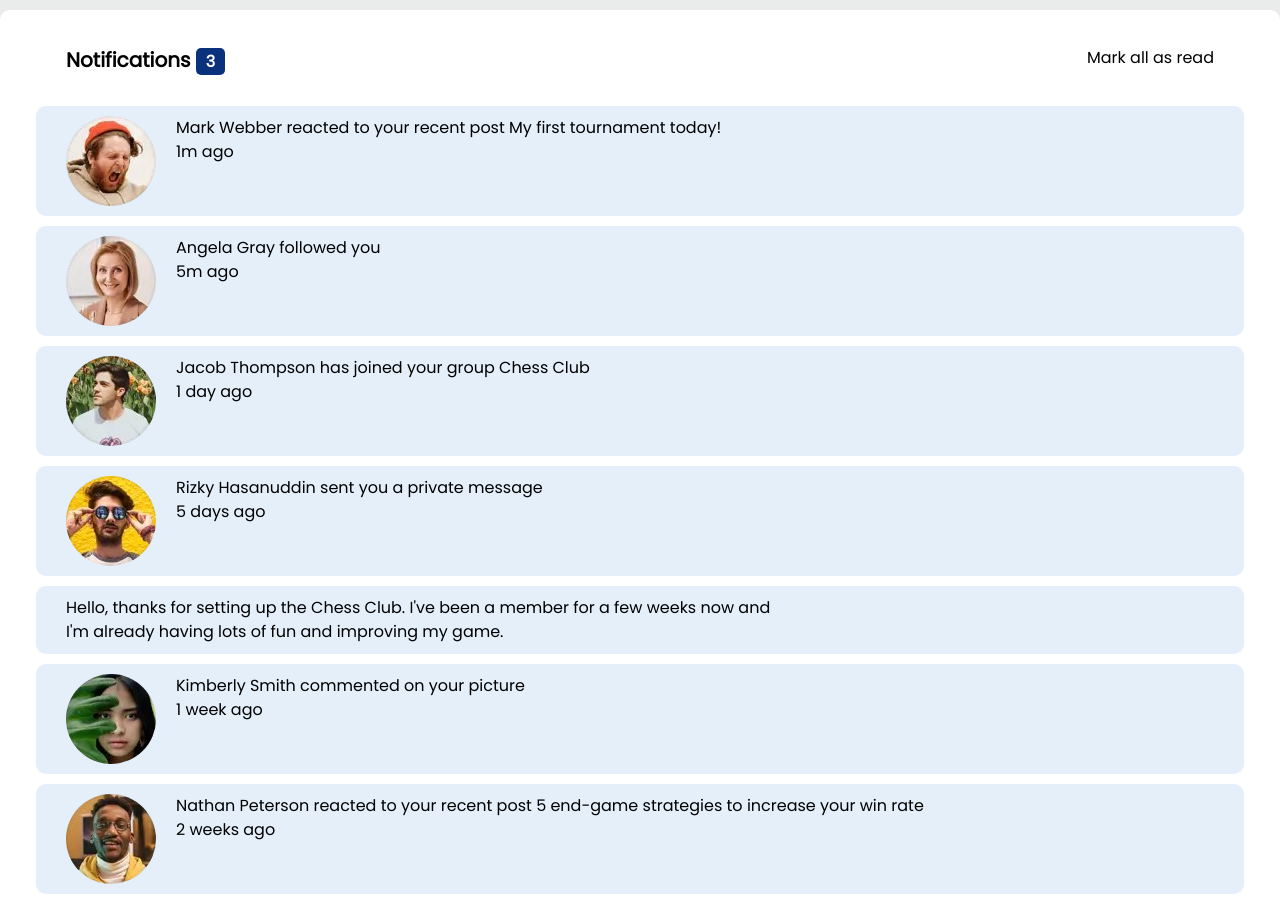
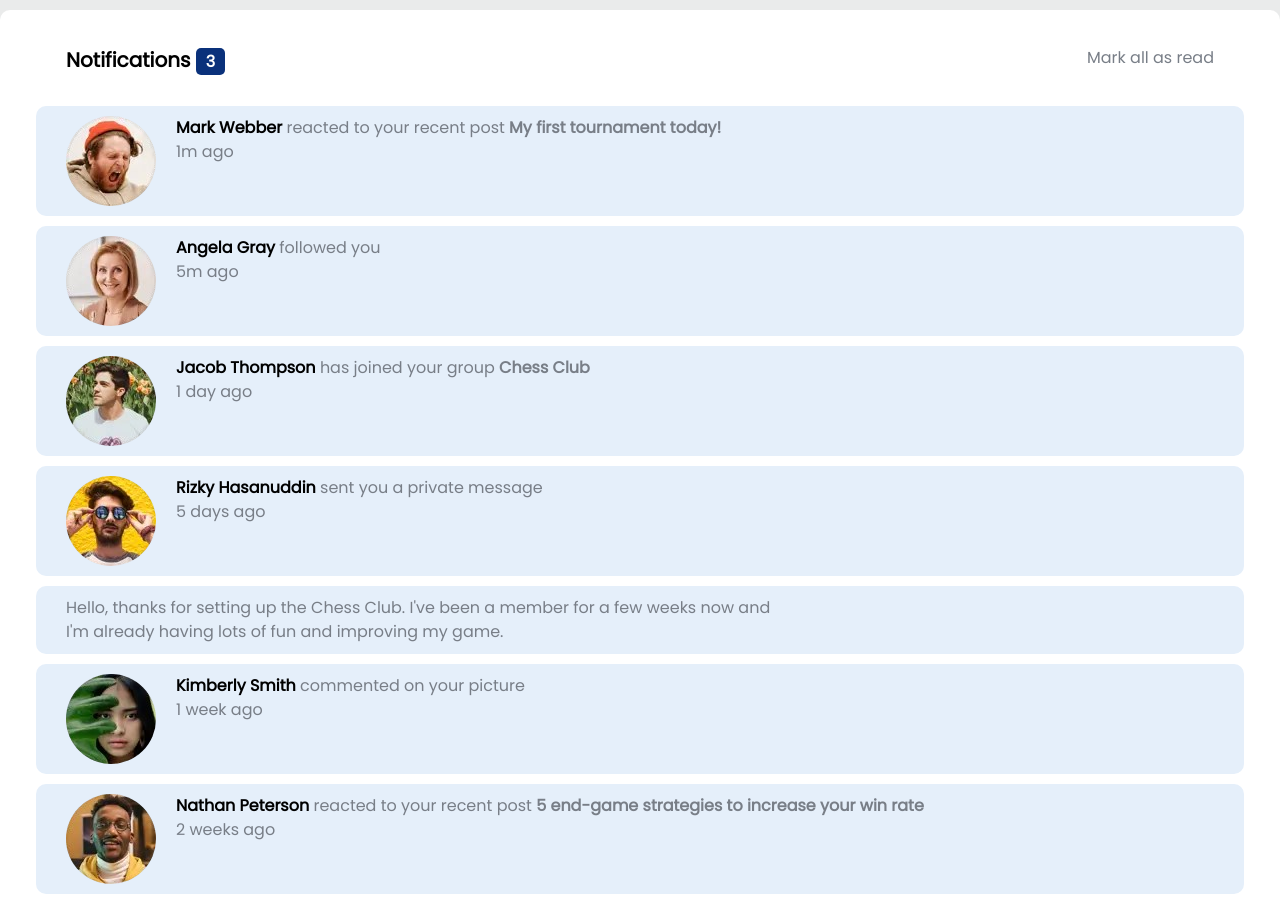
Before and after one commit to Padmasripriya/notifications-page, a React (Create React App) app: page / in a window 1280 px wide. Shown: the top 903 px of the page. Built offline with nearby package versions, Linux system fonts and the light colour scheme.

Commit message:
Highlighted names and added some tailwind css

```diff
--- a/src/App.css
+++ b/src/App.css
@@ -7,6 +7,7 @@
 body, p, span {
     font-family: var(--font-family);
     font-size: 16px;
+    color: hsl(217, 6%, 50%);
 }
 
 body {
--- a/src/modules/header.js
+++ b/src/modules/header.js
@@ -3,7 +3,7 @@ import React from 'react-dom';
 export function Header() {
     return(
         <div className="notifications-count flex gap-5 justify-between">
-                <p className="font-bold text-xl">Notifications <span class="count">3</span></p>
+                <p className="font-bold text-xl text-black">Notifications <span class="count">3</span></p>
                 <p>Mark all as read</p>
             </div>
     );
--- a/src/modules/notifications.js
+++ b/src/modules/notifications.js
@@ -7,7 +7,7 @@ export function Notifications() {
                <p className="flex">
                     <img src={require("../images/avatar-mark-webber.jpg")} className="" alt="image of mark webber"/>
                     <span className="ml-5">
-                         Mark Webber reacted to your recent post My first tournament today!
+                         <strong className="text-black">Mark Webber</strong> reacted to your recent post <strong className="hover:text-blue">My first tournament today!</strong>
                          <br />
                          1m ago
                     </span>
@@ -15,7 +15,7 @@ export function Notifications() {
                <p className="flex">
                     <img src={require("../images/avatar-angela-gray.jpg")} className="w-50px h-50px" alt="image of angela gray"/>
                     <span className="ml-5">
-                         Angela Gray followed you
+                         <strong className="text-black">Angela Gray</strong> followed you
                          <br />
                          5m ago
                     </span>
@@ -23,7 +23,7 @@ export function Notifications() {
                <p className="flex">
                     <img src={require("../images/avatar-jacob-thompson.jpg")} className="" alt="image of jacob thompson"/>
                     <span className="ml-5">
-                         Jacob Thompson has joined your group Chess Club
+                         <strong className="text-black">Jacob Thompson</strong> has joined your group <strong className="hover:text-blue">Chess Club</strong>
                          <br />
                          1 day ago
                     </span>
@@ -31,7 +31,7 @@ export function Notifications() {
                <p className="flex">
                     <img src={require("../images/avatar-rizky-hasanuddin.jpg")} className="image of rizky hansanuddin"/>
                     <span className="ml-5">
-                         Rizky Hasanuddin sent you a private message
+                         <strong className="text-black">Rizky Hasanuddin</strong> sent you a private message
                          <br />
                          5 days ago
                     </span>
@@ -44,7 +44,7 @@ export function Notifications() {
                <p className="flex">
                     <img src={require("../images/avatar-kimberly-smith.jpg")} className="" alt="image of kimberly smith"/>
                     <span className="ml-5">
-                         Kimberly Smith commented on your picture
+                         <strong className="text-black">Kimberly Smith</strong> commented on your picture
                          <br />
                          1 week ago
                     </span>
@@ -52,7 +52,7 @@ export function Notifications() {
                <p className="flex">
                     <img src={require("../images/avatar-nathan-peterson.jpg")} className="" alt="image of nathan peterson"/>
                     <span className="ml-5">
-                         Nathan Peterson reacted to your recent post 5 end-game strategies to increase your win rate
+                         <strong className="text-black">Nathan Peterson</strong> reacted to your recent post <strong className="hover:text-blue">5 end-game strategies to increase your win rate</strong>
                          <br />
                          2 weeks ago
                     </span>
@@ -60,7 +60,7 @@ export function Notifications() {
                <p className="flex">
                    <img src={require("../images/avatar-anna-kim.jpg")} className="" alt="image of anna kim"/>
                     <span className="ml-5">
-                         Anna Kim left the group Chess Club
+                         <strong className="text-black">Anna Kim</strong> left the group <strong className="hover:text-blue">Chess Club</strong>
                          <br />
                          2 weeks ago
                     </span>
--- a/tailwind.config.js
+++ b/tailwind.config.js
@@ -5,6 +5,11 @@ module.exports = {
   ],
   theme: {
     extend: {},
+    colors: {
+      'white': '#ffffff',
+      'black': '#000000',
+      'blue': 'hsl(219, 85%, 26%)',
+    },
   },
   plugins: [],
 }
```
